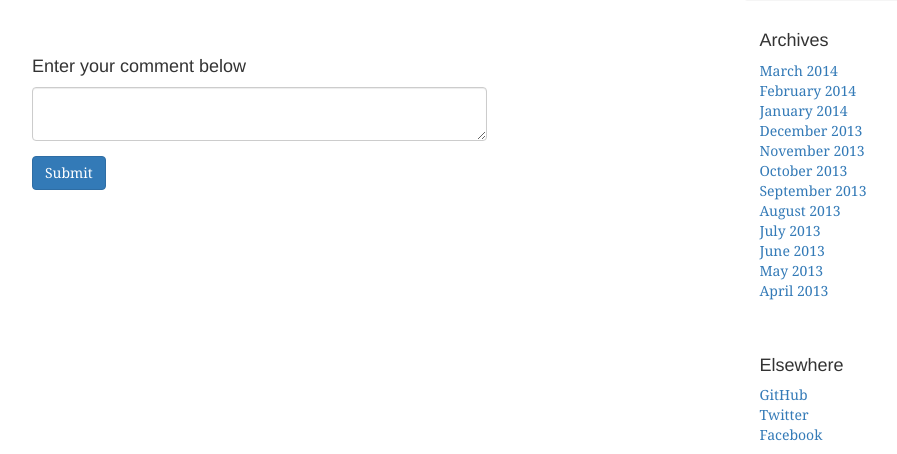
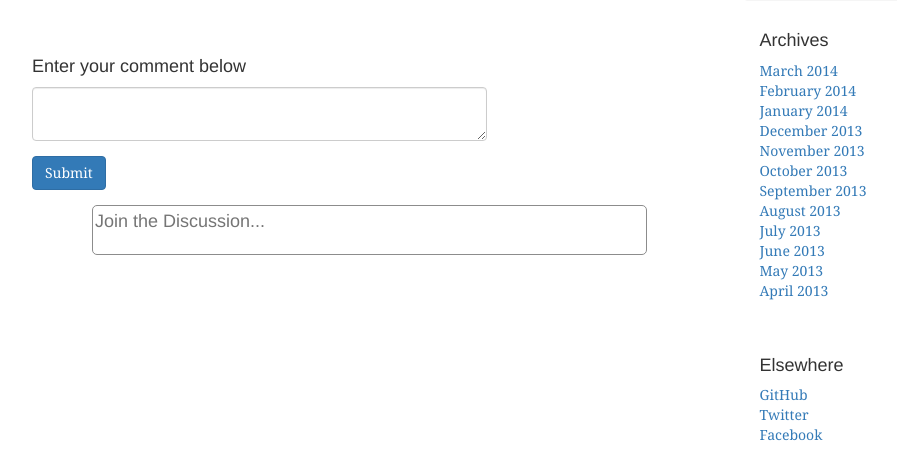
Before and after one commit to heidricklevi/blog, a Flask app: template blog/templates/post.html in a window 1280 px wide. Shown: the part 413-867 px from the top of the page, without its empty margins (138-1035 px from the left). Run offline with Flask 2, Linux system fonts and the light colour scheme; the template is opened without the code that fills it: values that come from a table or form of the project are taken from there, others are empty; parts of the project's set-up code (start-up, migrations or seed data) failed here and were passed over; some libraries are stand-ins or nearby versions.

Commit message:
continuing to work on displaying and writing comments mainly frontend

```diff
--- a/blog/application.py
+++ b/blog/application.py
@@ -77,9 +77,10 @@ def home(page):
 @application.route('/post/<int:id>')
 def permalink_post(id):
     post = DB.get_post_id(id)
+    user = current_user._get_current_object()
     comments = DB.get_comments_by_author(id)
     DB.update_comment(len(comments), id)
-    return render_template("post.html", comments=comments, posts=post, form=CommentForm())
+    return render_template("post.html", user=user, comments=comments, posts=post, form=CommentForm())
 
 
 @application.route('/comment/<int:id>', methods=['POST'])
@@ -89,11 +90,11 @@ def post_comment(id):
     user = current_user._get_current_object()
 
     if form.validate_on_submit:
-        DB.insert_comment(form.body.data, datetime.datetime.utcnow(), user.id, id)
+        DB.insert_comment(form.body.data, datetime.datetime.utcnow(), user.id, id, False)
         comments = DB.get_comments_by_author(id)
         DB.update_comment(len(comments), id)
-        return redirect(url_for('permalink_post', id=id))
-    return url_for('permalink_post', id=id)
+        return redirect(url_for('permalink_post', id=id, user=user))
+    return url_for('permalink_post', id=id, user=user)
 
 
 
--- a/blog/dbhelper.py
+++ b/blog/dbhelper.py
@@ -153,12 +153,12 @@ class DBHelper():
         finally:
             conn.close()
 
-    def insert_comment(self, body, comment_time, author_id, post_id):
+    def insert_comment(self, body, comment_time, author_id, post_id, disabled):
         conn = self.connect()
         try:
-            query = "INSERT INTO comments (body, comment_time, author_id, post_id) VALUES (%s, %s, %s, %s);"
+            query = "INSERT INTO comments (body, comment_time, author_id, post_id, disabled) VALUES (%s, %s, %s, %s, %s);"
             with conn.cursor() as cursor:
-                cursor.execute(query, (body, comment_time, author_id, post_id))
+                cursor.execute(query, (body, comment_time, author_id, post_id, disabled))
                 conn.commit()
         finally:
             conn.close()
--- /dev/null
+++ b/blog/static/css/comments.css
@@ -0,0 +1,65 @@
+.avatar .user {
+    position: relative;
+    z-index: 100;
+    background: #dbdfe4;
+    padding: 0;
+}
+
+.avatar .user, .avatar img {
+    border-radius: 3px;
+    display: block;
+    position: absolute;
+}
+
+.comment_body {
+
+    margin: auto;
+    border-color: #8c8c8c;
+    width: 90%;
+    height: 50px;
+    font-family: Helvetica, Arial, sans-serif;
+    position: relative;
+    border-radius: 5px;
+    resize: none;
+
+}
+
+.use-opacity-transitions .postbox .post-actions {
+    transition: opacity linear .2s;
+    transition-property: opacity;
+    transition-duration: 0.2s;
+    transition-timing-function: linear;
+    transition-delay: initial;
+}
+.expanded .postbox .post-actions {
+    visibility: visible;
+}
+.auth-section .proceed.active, .expanded .postbox .post-actions {
+    opacity: 1;
+    filter: alpha(opacity=100);
+}
+.post-actions {
+    visibility: hidden;
+    opacity: 0;
+    filter: alpha(opacity=0);
+    background: #f6f8f9;
+    border-radius: 0 0 2px 2px;
+    border-top: solid 2px;
+    border-color: #dbdfe4;
+    position: absolute;
+    bottom: 0;
+    left: 0;
+    right: 0;
+    height: 36px;
+}
+
+.postbox .post-actions {
+    transition: opacity linear .2s;
+}
+.expanded .postbox .post-actions {
+    visibility: visible;
+}
+.auth-section .proceed.active, .expanded .postbox .post-actions {
+    opacity: 1;
+    filter: alpha(opacity=100);
+}
--- a/blog/templates/base.html
+++ b/blog/templates/base.html
@@ -19,6 +19,8 @@
 
     <!-- Custom styles for this template -->
     <link href="../static/css/blog.css" rel="stylesheet">
+
+    <link href="../static/css/comments.css" rel="stylesheet">
 
     <link href="../static/css/bootstrap-markdown.min.css" rel="stylesheet">
 
--- a/blog/templates/post.html
+++ b/blog/templates/post.html
@@ -36,7 +36,42 @@
         </div>
 
     </form>
+<!---------------------------------------------------------------------->
+    <div class="comments">
+        <div class="avatar">
+            <img data-role="user-avatar" src="{{ user.gravatar(size=50) }}" class="user">
+        </div>
 
+        <div class="comment-body" style="position: relative; left: 60px; right: 0; top: 0; ">
+            <textarea class="comment_body" id="comment_body" name="comment_body" placeholder="Join the Discussion..."></textarea>
+            <div class="post-actions">
+                <section>
+                    <div class="temp-post" style="text-align: right">
+                        <button class="btn">
+                            <span class="label-default">{{ user.username }}</span>
+                        </button>
+                    </div>
+                </section>
+            </div>
+
+        </div>
+
+    </div>
+
+<!---------------------------------------------------------------------->
+<div id="disqus_thread"></div>
+
+<script>
+
+(function() { // DON'T EDIT BELOW THIS LINE
+        var d = document, s = d.createElement('script');
+        s.src = '//heidritech.disqus.com/embed.js';
+        s.setAttribute('data-timestamp', +new Date());
+        (d.head || d.body).appendChild(s);
+    })();
+
+</script>
+<noscript>Please enable JavaScript to view the <a href="https://disqus.com/?ref_noscript">comments powered by Disqus.</a></noscript>
 
 {% endblock %}
 
--- a/blog/user.py
+++ b/blog/user.py
@@ -4,8 +4,6 @@ from flask.ext.login import AnonymousUserMixin
 from itsdangerous import TimedJSONWebSignatureSerializer as Serializer
 from flask import current_app, request
 from dbhelper import DBHelper
-import config
-import os, shutil
 
 db = DBHelper()
 
```
